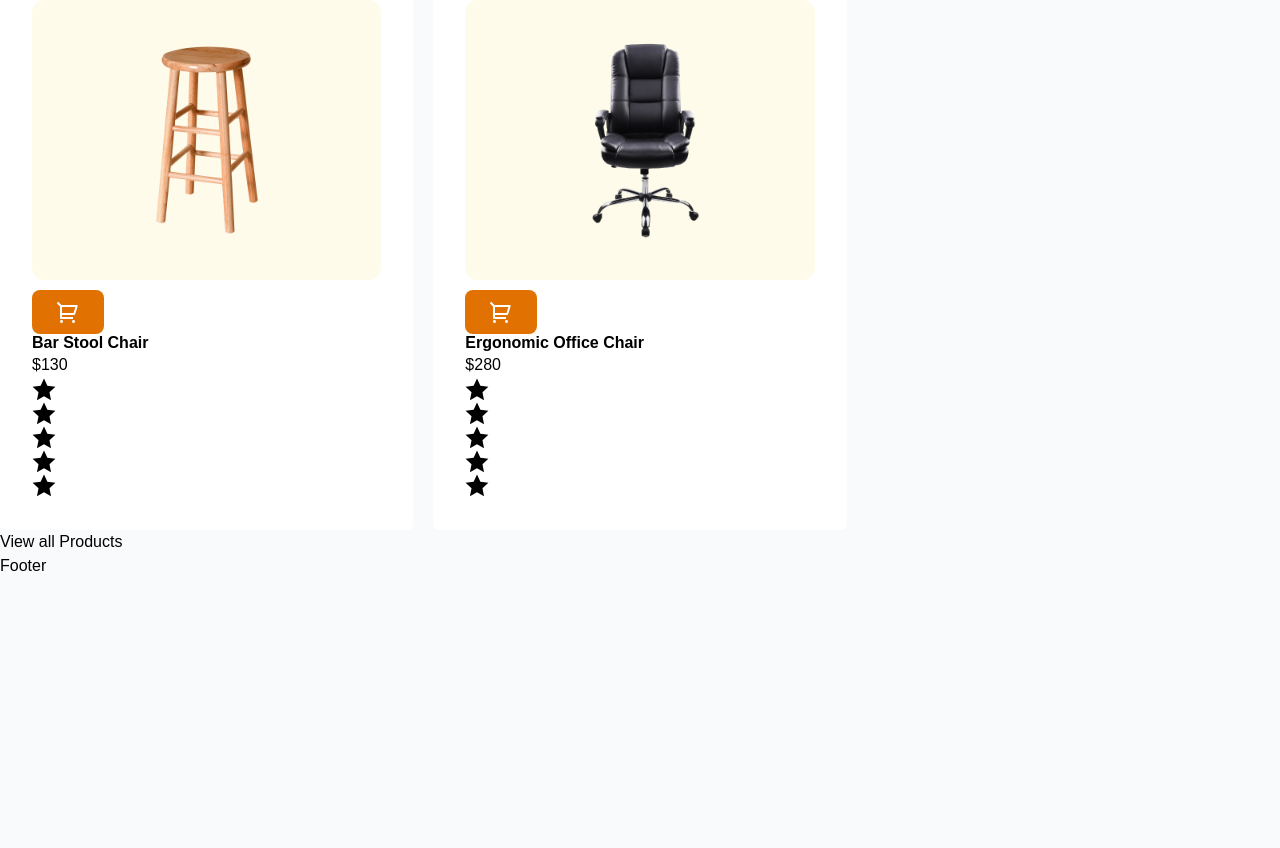
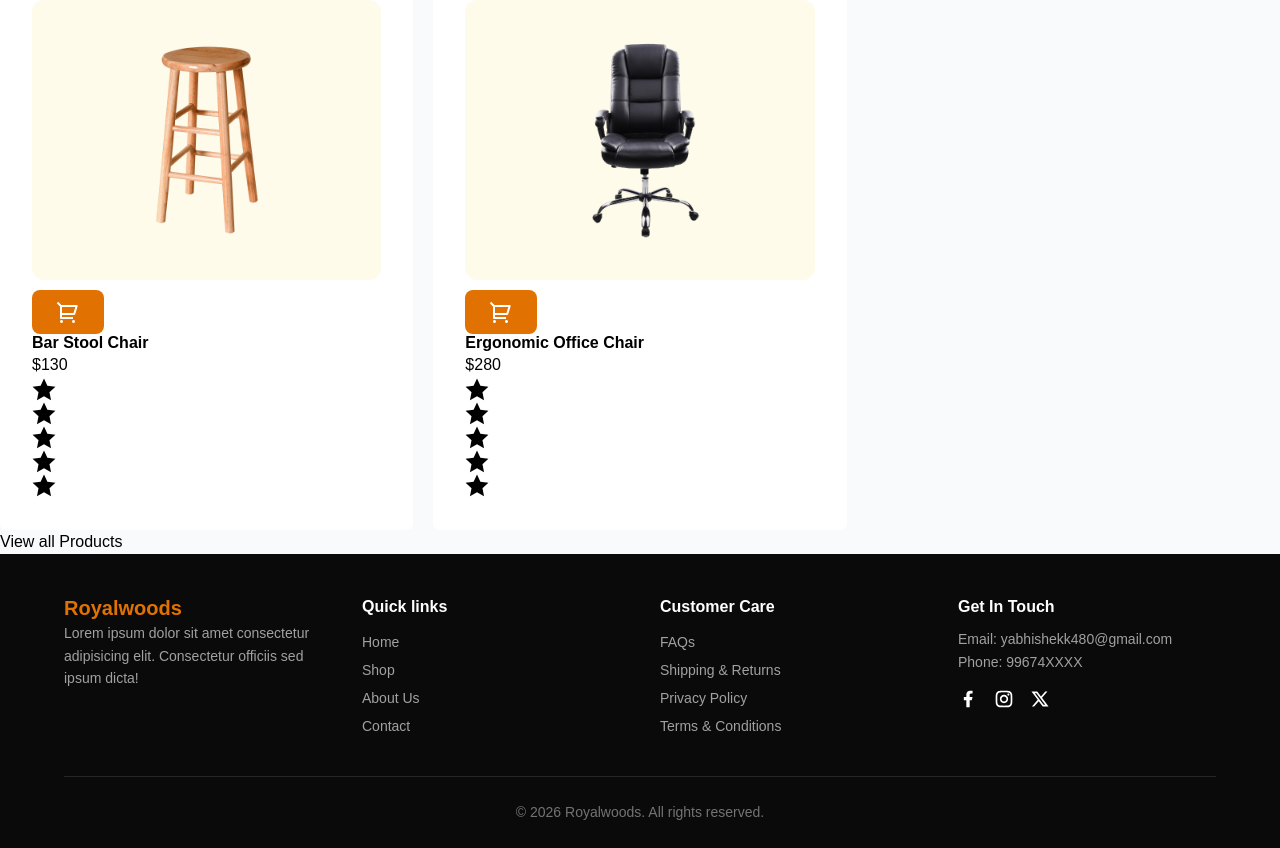
Before and after one commit to thex1abhi/E-commerce-Website-, a Next.js app: page / in a window 1280 px wide. Shown: the part 2794-3642 px from the top of the page. Before the commit the page ends 3372 px from the top, so only its background shows below. Built offline with nearby package versions, Linux system fonts and the light colour scheme; a web font is replaced by a local one.

Commit message:
Designed footer

```diff
--- a/components/Footer.tsx
+++ b/components/Footer.tsx
@@ -1,7 +1,83 @@
-import React from "react";
+import { footerList } from "@/data/data";
+import {
+  RiFacebookFill,
+  RiInstagramLine,
+  RiTwitterXLine,
+} from "@remixicon/react";
+import Link from "next/link";
 
 const Footer = () => {
-  return <div>Footer</div>;
+  return (
+    <footer className="bg-neutral-950 text-white pt-10 pb-6">
+      <div className="container mx-auto px-6">
+
+        {/* {FOOTER TOP } */}
+        <div className="grid gap-10 sm:grid-cols-2 lg:grid-cols-4 pb-10 border-b border-neutral-800">
+
+          {/* Column 1 — Description */}
+          <div className="space-y-3">
+            <span className="text-xl font-semibold text-amber-600 ">Royalwoods</span>
+            <p className="text-neutral-400 text-sm">
+              Lorem ipsum dolor sit amet consectetur adipisicing elit.
+              Consectetur officiis sed ipsum dicta!
+            </p>
+          </div>
+
+          {/* Column 2 & 3 — Footer Lists */}
+          {footerList.map((item) => (
+            <div key={item.id}>
+              <p className="font-semibold mb-3">{item.title}</p>
+
+              <ul className="space-y-2 text-sm text-neutral-400">
+                {item.links.map((link) => (
+                  <li key={link}>
+                    <Link href="#" className="hover:text-white transition">
+                      {link}
+                    </Link>
+                  </li>
+                ))}
+              </ul>
+            </div>
+          ))}
+
+          {/* Column 4 — Contact + Social */}
+          <div className="space-y-4">
+            <div>
+              <p className="font-semibold mb-2">Get In Touch</p>
+              <p className="text-sm text-neutral-400">
+                Email:{" "}
+                <a href="mailto:yabhishekk480@gmail.com" className="hover:text-white">
+                  yabhishekk480@gmail.com
+                </a>
+              </p>
+              <p className="text-sm text-neutral-400">
+                Phone:{" "}
+                <a href="tel:99674XXXX" className="hover:text-white">
+                  99674XXXX
+                </a>
+              </p>
+            </div>
+
+            {/* Social Icons */}
+            <div className="flex gap-4">
+              {[RiFacebookFill, RiInstagramLine, RiTwitterXLine].map(
+                (Icon, index) => (
+                  <a key={index} href="#" className="hover:text-neutral-300">
+                    <Icon size={20} />
+                  </a>
+                )
+              )}
+            </div>
+          </div>
+        </div>
+
+        {/* FOOTER BOTTOM  */}
+        <p className="text-center text-sm text-neutral-500 pt-6">
+          &copy; {new Date().getFullYear()} Royalwoods. All rights reserved.
+        </p>
+      </div>
+    </footer>
+  );
 };
 
 export default Footer;
```
